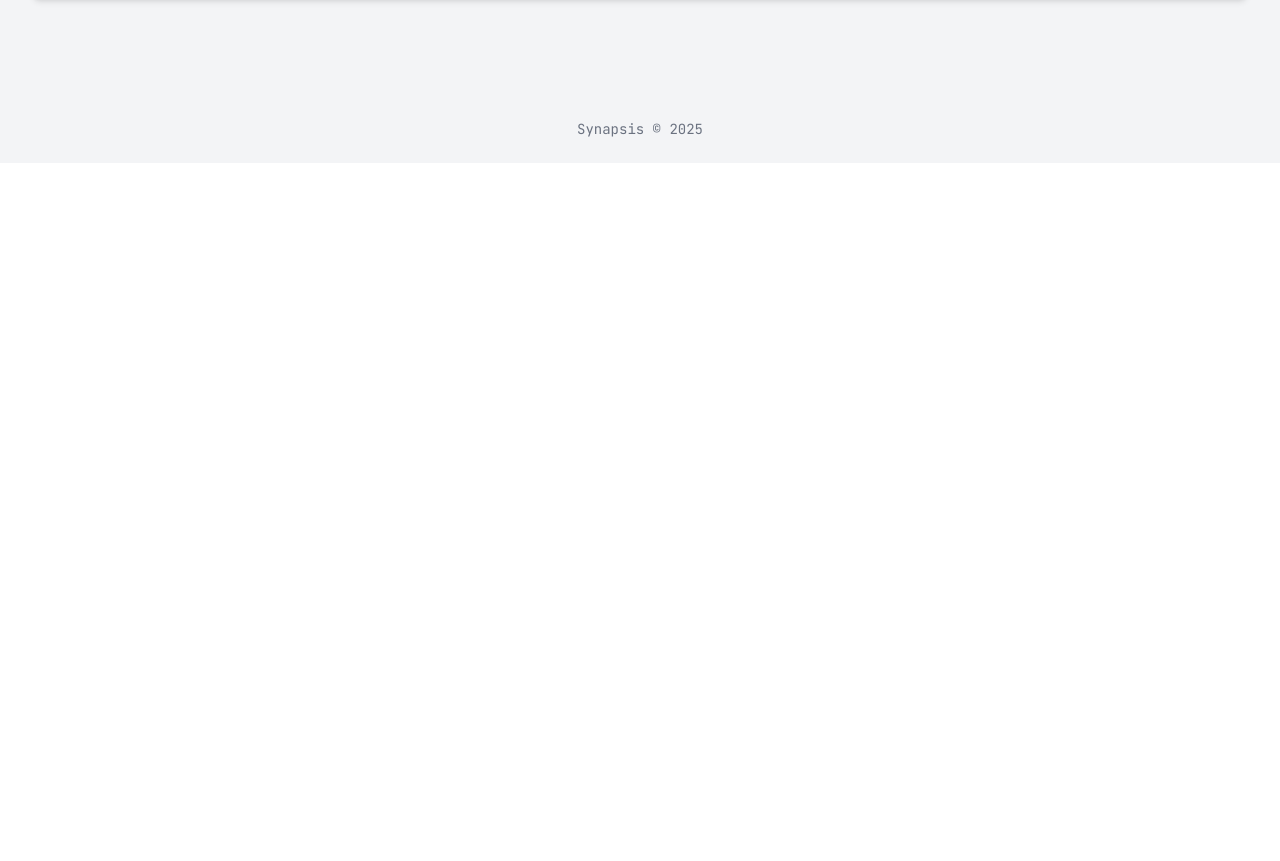
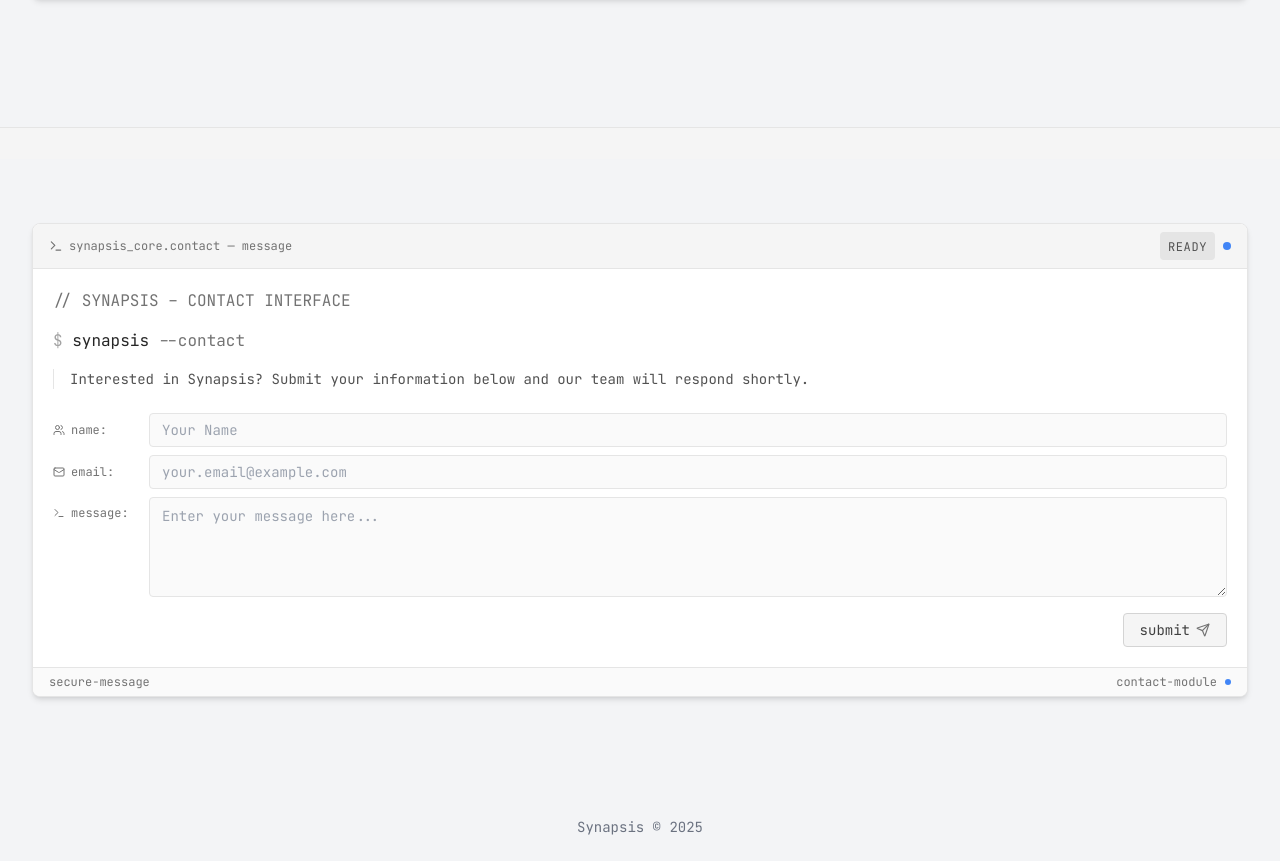
Before and after one commit to SynapsisAI/mono, a React (Vite) app in the folder packages/frontend/: page / in a window 1280 px wide. Shown: the part 1131-1992 px from the top of the page. Before the commit the page ends 1294 px from the top, so only its background shows below. Built offline with nearby package versions, Linux system fonts and the light colour scheme.

Commit message:
feat: add ContactTerminal component and smooth scroll functionality to Navbar

```diff
--- a/packages/frontend/src/components/layout/Navbar.jsx
+++ b/packages/frontend/src/components/layout/Navbar.jsx
@@ -7,6 +7,17 @@ import NeuronLogo from '../icons/NeuronLogo';
 function Navbar() {
   const location = useLocation();
   const isActive = (path) => location.pathname === path;
+
+  // Smooth scroll handler
+  const scrollToSection = (id) => {
+    const element = document.getElementById(id);
+    if (element) {
+      element.scrollIntoView({
+        behavior: 'smooth',
+        block: 'start'
+      });
+    }
+  };
 
   return (
     <header className="sticky top-0 z-10 border-b border-gray-200 dark:border-gray-800 bg-white dark:bg-black backdrop-blur-sm bg-opacity-80 dark:bg-opacity-80">
@@ -38,6 +49,21 @@ function Navbar() {
                 </TextButton>
               </Link>
 
+              {/* Internal links for scrolling */}
+              <button
+                onClick={() => scrollToSection('info')}
+                className="tracking-wide uppercase text-xs px-3 py-2 text-gray-500 dark:text-gray-400 hover:text-gray-900 dark:hover:text-gray-100 font-medium"
+              >
+                Info
+              </button>
+
+              <button
+                onClick={() => scrollToSection('contact')}
+                className="tracking-wide uppercase text-xs px-3 py-2 text-gray-500 dark:text-gray-400 hover:text-gray-900 dark:hover:text-gray-100 font-medium"
+              >
+                Contact
+              </button>
+
               <Link to="/demo">
                 <TextButton active={isActive('/demo')} className="tracking-wide uppercase text-xs">
                   Demo
--- /dev/null
+++ b/packages/frontend/src/components/ui/ContactTerminal.jsx
@@ -0,0 +1,149 @@
+import { useState } from 'react';
+import { Send, Terminal, Users, Mail } from 'lucide-react';
+
+/**
+ * A terminal-style contact form component
+ */
+const ContactTerminal = () => {
+  const [name, setName] = useState('');
+  const [email, setEmail] = useState('');
+  const [message, setMessage] = useState('');
+  const [submitted, setSubmitted] = useState(false);
+
+  const handleSubmit = (e) => {
+    e.preventDefault();
+    // In a real app, you'd send this data to your backend
+    console.log({ name, email, message });
+    setSubmitted(true);
+    // Reset form after "submission"
+    setTimeout(() => {
+      setName('');
+      setEmail('');
+      setMessage('');
+      setSubmitted(false);
+    }, 3000);
+  };
+
+  return (
+    <div id="contact" className="bg-white dark:bg-black shadow-md border border-neutral-200 dark:border-neutral-800 rounded-lg overflow-hidden w-full font-mono">
+      {/* Terminal Header */}
+      <div className="bg-neutral-100 dark:bg-zinc-900 px-4 py-2 border-b border-neutral-200 dark:border-neutral-800 flex items-center justify-between">
+        <div className="flex items-center">
+          <div className="text-xs text-neutral-500 dark:text-neutral-400 flex items-center">
+            <Terminal className="h-3.5 w-3.5 mr-1.5" />
+            synapsis_core.contact — message
+          </div>
+        </div>
+
+        {/* Status indicator */}
+        <div className="flex items-center space-x-2">
+          <div className="py-0.5 px-2 rounded bg-neutral-200 dark:bg-neutral-800">
+            <span className="text-xs text-neutral-600 dark:text-neutral-400 tracking-wider">READY</span>
+          </div>
+          <div className="w-2 h-2 rounded-full bg-blue-500 dark:bg-blue-400 animate-pulse"></div>
+        </div>
+      </div>
+
+      {/* Terminal Content */}
+      <div className="p-5 bg-white dark:bg-black">
+        {/* Command prompt section */}
+        <div className="space-y-4 mb-6">
+          <p className="text-neutral-500 dark:text-neutral-500">// SYNAPSIS – CONTACT INTERFACE</p>
+          <p className="text-neutral-700 dark:text-neutral-300">
+            <span className="text-neutral-400 dark:text-neutral-500">$</span> <span className="text-neutral-800 dark:text-neutral-200">synapsis</span> <span className="text-neutral-500 dark:text-neutral-400">--contact</span>
+          </p>
+          <p className="text-neutral-600 dark:text-neutral-400 pl-4 border-l border-neutral-200 dark:border-neutral-800 text-sm">
+            Interested in Synapsis? Submit your information below and our team will respond shortly.
+          </p>
+        </div>
+
+        {/* Contact form as terminal input */}
+        {!submitted ? (
+          <form onSubmit={handleSubmit} className="space-y-4">
+            <div className="space-y-2">
+              <div className="flex items-center">
+                <label className="text-xs text-neutral-500 dark:text-neutral-500 w-24 flex items-center">
+                  <Users className="h-3 w-3 mr-1.5" />
+                  <span>name:</span>
+                </label>
+                <input
+                  type="text"
+                  value={name}
+                  onChange={(e) => setName(e.target.value)}
+                  className="flex-1 bg-neutral-50 dark:bg-zinc-900 border border-neutral-200 dark:border-neutral-800 rounded px-3 py-1.5 text-sm text-neutral-800 dark:text-neutral-200 focus:outline-none focus:ring-1 focus:ring-neutral-300 dark:focus:ring-neutral-700"
+                  placeholder="Your Name"
+                  required
+                />
+              </div>
+
+              <div className="flex items-center">
+                <label className="text-xs text-neutral-500 dark:text-neutral-500 w-24 flex items-center">
+                  <Mail className="h-3 w-3 mr-1.5" />
+                  <span>email:</span>
+                </label>
+                <input
+                  type="email"
+                  value={email}
+                  onChange={(e) => setEmail(e.target.value)}
+                  className="flex-1 bg-neutral-50 dark:bg-zinc-900 border border-neutral-200 dark:border-neutral-800 rounded px-3 py-1.5 text-sm text-neutral-800 dark:text-neutral-200 focus:outline-none focus:ring-1 focus:ring-neutral-300 dark:focus:ring-neutral-700"
+                  placeholder="your.email@example.com"
+                  required
+                />
+              </div>
+
+              <div className="flex items-start mt-4">
+                <label className="text-xs text-neutral-500 dark:text-neutral-500 w-24 pt-2 flex items-center">
+                  <Terminal className="h-3 w-3 mr-1.5" />
+                  <span>message:</span>
+                </label>
+                <textarea
+                  value={message}
+                  onChange={(e) => setMessage(e.target.value)}
+                  className="flex-1 bg-neutral-50 dark:bg-zinc-900 border border-neutral-200 dark:border-neutral-800 rounded px-3 py-2 text-sm text-neutral-800 dark:text-neutral-200 focus:outline-none focus:ring-1 focus:ring-neutral-300 dark:focus:ring-neutral-700 min-h-[100px] font-mono"
+                  placeholder="Enter your message here..."
+                  required
+                />
+              </div>
+            </div>
+
+            <div className="flex justify-end">
+              <button
+                type="submit"
+                className="flex items-center space-x-1.5 bg-neutral-100 dark:bg-zinc-900 hover:bg-neutral-200 dark:hover:bg-zinc-800 border border-neutral-300 dark:border-neutral-700 rounded px-4 py-1.5 text-sm transition-colors"
+              >
+                <span className="text-neutral-700 dark:text-neutral-300">submit</span>
+                <Send className="h-3.5 w-3.5 text-neutral-500 dark:text-neutral-500" />
+              </button>
+            </div>
+          </form>
+        ) : (
+          <div className="border border-neutral-200 dark:border-neutral-800 rounded p-4 bg-neutral-50 dark:bg-zinc-900">
+            <p className="text-neutral-700 dark:text-neutral-300 flex items-center">
+              <span className="text-neutral-400 dark:text-neutral-500 font-mono mr-2">></span>
+              <span className="text-xs">Message received. Processing...</span>
+            </p>
+            <p className="text-green-600 dark:text-green-400 text-sm mt-2 font-mono">
+              status: success
+            </p>
+            <p className="text-xs text-neutral-500 dark:text-neutral-500 mt-4">
+              Thank you for your message. Our team will get back to you shortly.
+            </p>
+          </div>
+        )}
+      </div>
+
+      {/* Terminal Footer */}
+      <div className="bg-neutral-50 dark:bg-zinc-900 px-4 py-1.5 border-t border-neutral-200 dark:border-neutral-800 flex justify-between text-xs font-mono">
+        <div className="flex items-center space-x-3 text-neutral-500 dark:text-neutral-500">
+          <span>secure-message</span>
+        </div>
+        <div className="flex items-center space-x-2 text-neutral-500 dark:text-neutral-500">
+          <span>contact-module</span>
+          <div className="w-1.5 h-1.5 rounded-full bg-blue-500 dark:bg-blue-400 animate-pulse"></div>
+        </div>
+      </div>
+    </div>
+  );
+};
+
+export default ContactTerminal;
--- a/packages/frontend/src/pages/Home.jsx
+++ b/packages/frontend/src/pages/Home.jsx
@@ -1,5 +1,6 @@
 import TextSummarizer from '@ui/TextSummarizer';
 import ProductBrochure from '@ui/ProductBrochure';
+import ContactTerminal from '@ui/ContactTerminal';
 
 function Home() {
   return (
@@ -10,8 +11,18 @@ function Home() {
       {/* Main content */}
       <div className="w-full max-w-7xl mx-auto px-4 md:px-6 lg:px-8 py-12 md:py-16">
         {/* Product Brochure */}
-        <div className="mb-8">
+        <div id="info" className="mb-16 scroll-mt-20">
           <ProductBrochure />
+        </div>
+      </div>
+
+      {/* Simple divider - same style as TextSummarizer */}
+      <div className="w-full border-t border-neutral-200 dark:border-neutral-800 bg-neutral-100 dark:bg-black h-8"></div>
+
+      {/* Contact section */}
+      <div className="w-full max-w-7xl mx-auto px-4 md:px-6 lg:px-8 py-12 md:py-16">
+        <div id="contact" className="mb-8 scroll-mt-20">
+          <ContactTerminal />
         </div>
       </div>
     </div>
```
